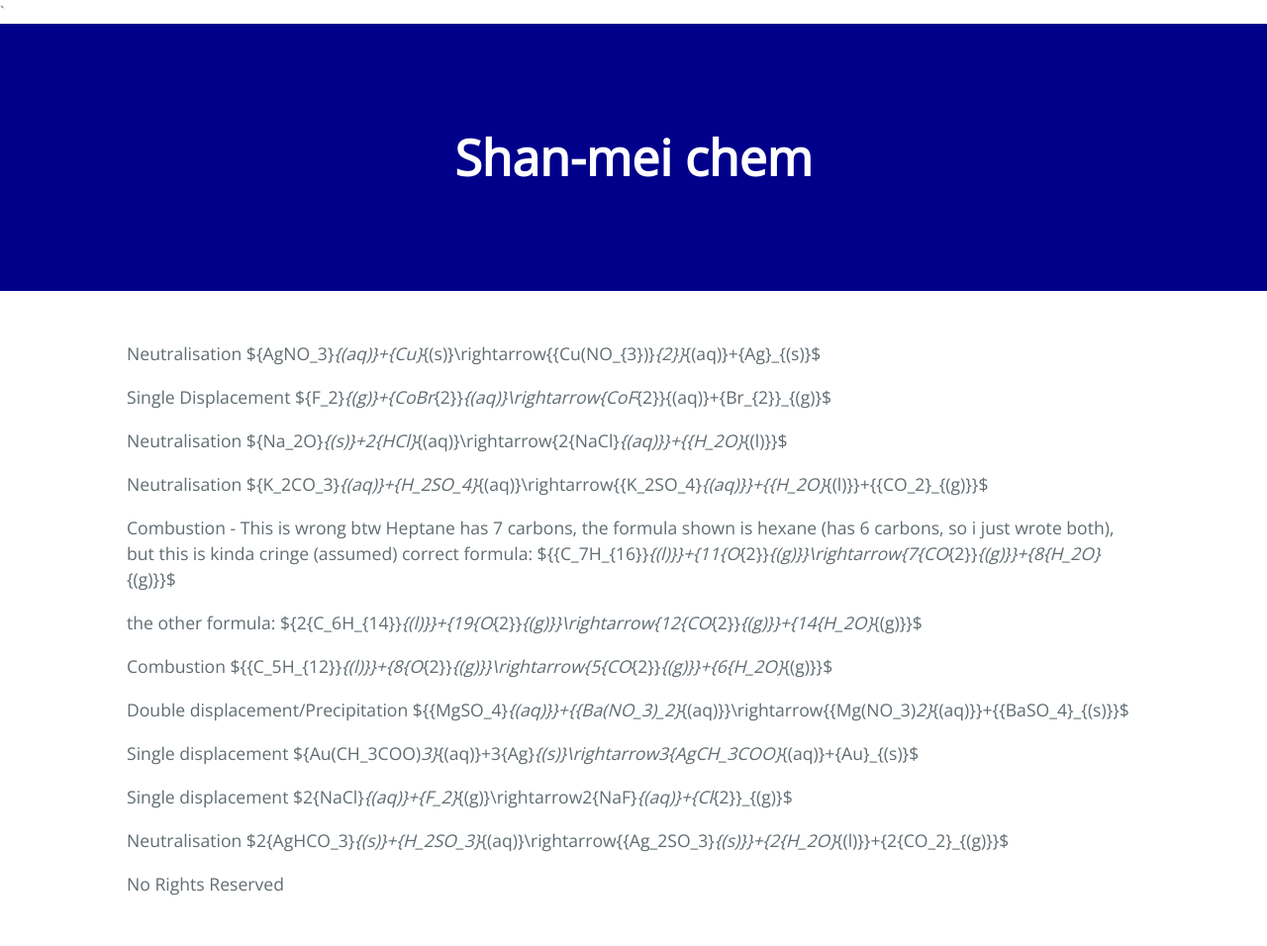
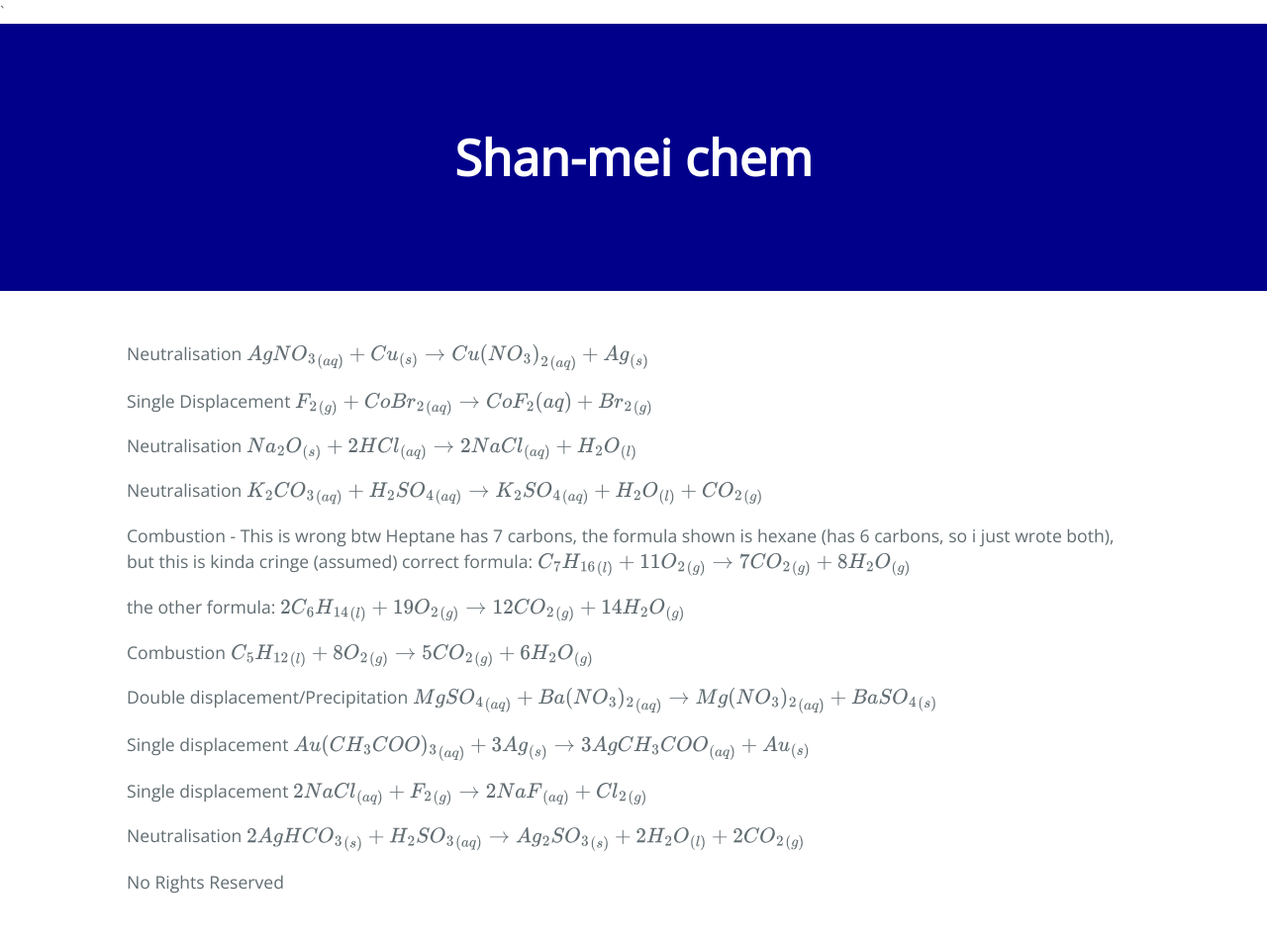
Before and after one commit to anonymoof1528/the-shadow-garten, a Jekyll site: the page built from Chemistry/Shan_mei_Chem_answers.md, in a window 1280 px wide. Shown: the whole page at 99% size. Built offline with Jekyll 4.4.1, drawn with Linux system fonts in a browser that asks for light colours.

Commit message:
vault backup: 2023-07-31 12:58:42

```diff
--- a/Chemistry/Shan_mei_Chem_answers.md
+++ b/Chemistry/Shan_mei_Chem_answers.md
@@ -5,37 +5,37 @@ title: Shan-mei chem
 {% raw %}
 
 Neutralisation
-${AgNO_3}_{(aq)}+{Cu}_{(s)}\rightarrow{{Cu(NO_{3})}_{2}}_{(aq)}+{Ag}_{(s)}$
+$${AgNO_3}_{(aq)}+{Cu}_{(s)}\rightarrow{{Cu(NO_{3})}_{2}}_{(aq)}+{Ag}_{(s)}$$
 
 Single Displacement
-${F_2}_{(g)}+{CoBr_{2}}_{(aq)}\rightarrow{CoF_{2}}{(aq)}+{Br_{2}}_{(g)}$
+$${F_2}_{(g)}+{CoBr_{2}}_{(aq)}\rightarrow{CoF_{2}}{(aq)}+{Br_{2}}_{(g)}$$
 
 Neutralisation
-${Na_2O}_{(s)}+2{HCl}_{(aq)}\rightarrow{2{NaCl}_{(aq)}}+{{H_2O}_{(l)}}$
+$${Na_2O}_{(s)}+2{HCl}_{(aq)}\rightarrow{2{NaCl}_{(aq)}}+{{H_2O}_{(l)}}$$
 
 Neutralisation
-${K_2CO_3}_{(aq)}+{H_2SO_4}_{(aq)}\rightarrow{{K_2SO_4}_{(aq)}}+{{H_2O}_{(l)}}+{{CO_2}_{(g)}}$
+$${K_2CO_3}_{(aq)}+{H_2SO_4}_{(aq)}\rightarrow{{K_2SO_4}_{(aq)}}+{{H_2O}_{(l)}}+{{CO_2}_{(g)}}$$
 
 Combustion - This is wrong btw Heptane has 7 carbons, the formula shown is hexane (has 6 carbons, so i just wrote both), but this is kinda cringe
 (assumed) correct formula:
-${{C_7H_{16}}_{(l)}}+{11{O_{2}}_{(g)}}\rightarrow{7{CO_{2}}_{(g)}}+{8{H_2O}_{(g)}}$
+$${{C_7H_{16}}_{(l)}}+{11{O_{2}}_{(g)}}\rightarrow{7{CO_{2}}_{(g)}}+{8{H_2O}_{(g)}}$$
 
 the other formula:
-${2{C_6H_{14}}_{(l)}}+{19{O_{2}}_{(g)}}\rightarrow{12{CO_{2}}_{(g)}}+{14{H_2O}_{(g)}}$
+$${2{C_6H_{14}}_{(l)}}+{19{O_{2}}_{(g)}}\rightarrow{12{CO_{2}}_{(g)}}+{14{H_2O}_{(g)}}$$
 
 Combustion
-${{C_5H_{12}}_{(l)}}+{8{O_{2}}_{(g)}}\rightarrow{5{CO_{2}}_{(g)}}+{6{H_2O}_{(g)}}$
+$${{C_5H_{12}}_{(l)}}+{8{O_{2}}_{(g)}}\rightarrow{5{CO_{2}}_{(g)}}+{6{H_2O}_{(g)}}$$
 
 Double displacement/Precipitation
-${{MgSO_4}_{(aq)}}+{{Ba(NO_3)_2}_{(aq)}}\rightarrow{{Mg(NO_3)_2}_{(aq)}}+{{BaSO_4}_{(s)}}$
+$${{MgSO_4}_{(aq)}}+{{Ba(NO_3)_2}_{(aq)}}\rightarrow{{Mg(NO_3)_2}_{(aq)}}+{{BaSO_4}_{(s)}}$$
 
 Single displacement
-${Au(CH_3COO)_3}_{(aq)}+3{Ag}_{(s)}\rightarrow3{AgCH_3COO}_{(aq)}+{Au}_{(s)}$
+$${Au(CH_3COO)_3}_{(aq)}+3{Ag}_{(s)}\rightarrow3{AgCH_3COO}_{(aq)}+{Au}_{(s)}$$
 
 Single displacement
-$2{NaCl}_{(aq)}+{F_2}_{(g)}\rightarrow2{NaF}_{(aq)}+{Cl_{2}}_{(g)}$
+$$2{NaCl}_{(aq)}+{F_2}_{(g)}\rightarrow2{NaF}_{(aq)}+{Cl_{2}}_{(g)}$$
 
 Neutralisation
-$2{AgHCO_3}_{(s)}+{H_2SO_3}_{(aq)}\rightarrow{{Ag_2SO_3}_{(s)}}+{2{H_2O}_{(l)}}+{2{CO_2}_{(g)}}$
+$$2{AgHCO_3}_{(s)}+{H_2SO_3}_{(aq)}\rightarrow{{Ag_2SO_3}_{(s)}}+{2{H_2O}_{(l)}}+{2{CO_2}_{(g)}}$$
 
 {% endraw %}
```
